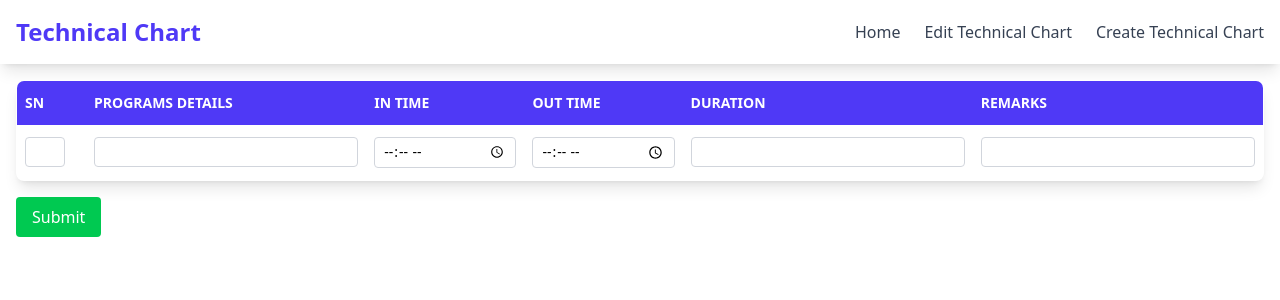
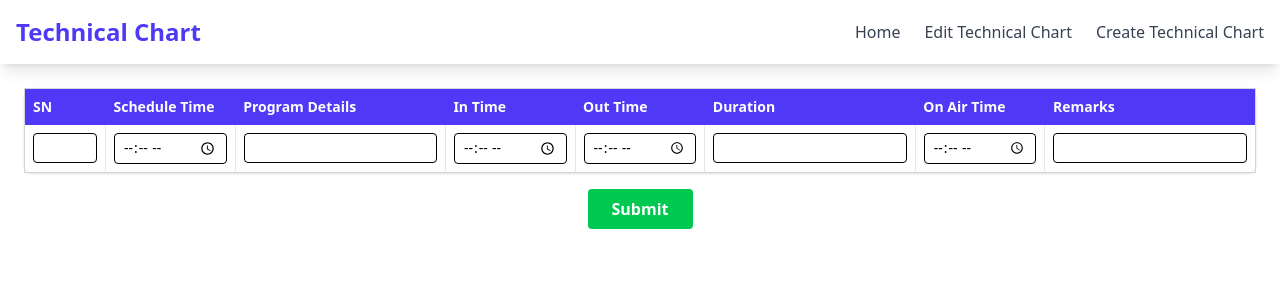
Before and after one commit to rpanhaur/New-Technical-chart-frontend-, a React (Vite) app: page /create-page in a window 1280 px wide. Shown: the top 300 px of the page. Built offline with nearby package versions, Linux system fonts and the light colour scheme; no server answers.

Commit message:
major change

```diff
--- a/pages/CreatePage.jsx
+++ b/pages/CreatePage.jsx
@@ -1,177 +1,326 @@
+// import { useState, useEffect } from "react";
+// import Navbar from "../components/Navbar";
+// import axios from "axios";
+// import { useNavigate } from "react-router-dom";
+
+// const CreatePage = () => {
+//   const navigate=useNavigate()
+//   const [data, setData] = useState({
+//     sn: "",
+//     scheduleTime: "",
+//     programDetails: "",
+//     duration: "",
+//     onAirTime: "",
+//     remarks: ""
+//   });
+
+//   const [existingSNs, setExistingSNs] = useState([]);
+//   const [errorMsg, setErrorMsg] = useState("");
+
+//   // Fetch existing SNs on mount
+//   useEffect(() => {
+//     axios.get("http://localhost:3000/api/roster")
+//       .then(res => {
+//         const snList = res.data.rosters.map(r => String(r.sn)); // Convert to string for input comparison
+//         setExistingSNs(snList);
+//       })
+//       .catch(err => {
+//         console.error("Failed to fetch existing SNs:", err);
+//       });
+//   }, []);
+
+//   // Automatically calculate duration when inTime or outTime changes
+//   useEffect(() => {
+//     if (data.inTime && data.outTime) {
+//       const start = new Date(`1970-01-01T${data.inTime}`);
+//       const end = new Date(`1970-01-01T${data.outTime}`);
+
+//       if (end > start) {
+//         const diffMs = end - start;
+//         const hours = String(Math.floor(diffMs / 3600000)).padStart(2, "0");
+//         const minutes = String(Math.floor((diffMs % 3600000) / 60000)).padStart(2, "0");
+//         const seconds = String(Math.floor((diffMs % 60000) / 1000)).padStart(2, "0");
+
+//         const formatted = `${hours}:${minutes}:${seconds}`;
+//         setData(prev => ({ ...prev, duration: formatted }));
+//       } else {
+//         setData(prev => ({ ...prev, duration: "00:00:00" }));
+//       }
+//     }
+//   }, [data.inTime, data.outTime]);
+
+//   const fileHandel = (event) => {
+//     const { name, value } = event.target;
+
+//     // Reset SN error when user edits it
+//     if (name === "sn") {
+//       setErrorMsg("");
+//     }
+
+//     setData(prev => ({
+//       ...prev,
+//       [name]: value
+//     }));
+//   };
+
+//   const addRoster = async (event) => {
+//     event.preventDefault();
+
+//     // Check for duplicate SN
+//     if (existingSNs.includes(String(data.sn))) {
+//       setErrorMsg(`SN ${data.sn} already exists. Please use a different SN.`);
+//       return;
+//     }
+
+//     try {
+//       console.log("Sending data:", data);
+//       const response = await axios.post('http://localhost:3000/api/roster', data);
+//       console.log('Response:', response.data);
+//       setErrorMsg(""); // Clear any previous error
+//       if(response.status==200){
+//         navigate('/')
+//         alert('Added Roster Successfully in Home Page')
+//       }
+//     } catch (error) {
+//       if (error.response) {
+//         console.error('Server responded with error:', error.response.data);
+//       } else if (error.request) {
+//         console.error('No response received:', error.request);
+//       } else {
+//         console.error('Error setting up request:', error.message);
+//       }
+//     }
+//   };
+
+//   return (
+//     <>
+//       <Navbar />
+//       <div className="overflow-x-auto p-4">
+//         {errorMsg && <div className="text-red-600 font-semibold mb-2">{errorMsg}</div>}
+//         <table className="min-w-full table-fixed border border-gray-300 bg-white shadow-lg rounded-lg overflow-hidden">
+//           <thead className="bg-indigo-600 text-white">
+//             <tr>
+//               <th className="px-2 py-3 text-sm font-semibold text-left">SN</th>
+//               <th className="px-2 py-3 text-sm font-semibold text-left">SCHEDULE TIME</th>
+//               <th className="px-2 py-3 text-sm font-semibold text-left">PROGRAMS DETAILS</th>
+//               <th className="px-2 py-3 text-sm font-semibold text-left">PGM DURATION</th>
+//               <th className="px-2 py-3 text-sm font-semibold text-left">ON AIR TIME</th>
+//               <th className="px-2 py-3 text-sm font-semibold text-left">REMARKS</th>
+//             </tr>
+//           </thead>
+//           <tbody className="divide-y divide-gray-200">
+//             <tr>
+//               <td className="px-2 py-3">
+//                 <input
+//                   className="w-10 border border-gray-300 rounded px-1 py-1 text-sm"
+//                   type="BIGINT"
+//                   name="sn"
+//                   value={data.sn}
+//                   onChange={fileHandel}
+//                 />
+//               </td>
+//               <td className="px-2 py-3">
+//                 <input
+//                   className="w-full border border-gray-300 rounded px-1 py-1 text-sm"
+//                   type="time"
+//                   name="scheduleTime"
+//                   value={data.scheduleTime}
+//                   onChange={fileHandel}
+//                 />
+//               </td>
+//               <td className="px-2 py-3">
+//                 <input
+//                   className="w-full border border-gray-300 rounded px-2 py-1 text-sm"
+//                   type="text"
+//                   name="programDetails"
+//                   value={data.programDetails}
+//                   onChange={fileHandel}
+//                 />
+//               </td>
+//               <td className="px-2 py-3">
+//                 <input
+//                   className="w-full border border-gray-300 rounded px-2 py-1 text-sm"
+//                   type="time"
+//                   name="duration"
+//                   value={data.duration}
+//                   onChange={fileHandel}
+//                 />
+//               </td>
+//               <td className="px-2 py-3">
+//                 <input
+//                   className="w-full border border-gray-300 rounded px-2 py-1 text-sm"
+//                   type="time"
+//                   name="onAirTime"
+//                   value={data.onAirTime}
+//                   onChange={fileHandel}
+
+//                 />
+//               </td>
+//               <td className="px-2 py-3">
+//                 <input
+//                   className="w-full border border-gray-300 rounded px-2 py-1 text-sm"
+//                   type="text"
+//                   name="remarks"
+//                   value={data.remarks}
+//                   onChange={fileHandel}
+//                 />
+//               </td>
+//             </tr>
+//           </tbody>
+//         </table>
+
+//         <div className="mt-4">
+//           <button
+//             className="bg-green-500 text-white px-4 py-2 rounded hover:bg-indigo-700"
+//             onClick={addRoster}
+//           >
+//             Submit
+//           </button>
+//         </div>
+//       </div>
+//     </>
+//   );
+// };
+
+// export default CreatePage;
+
+
 import { useState, useEffect } from "react";
 import Navbar from "../components/Navbar";
 import axios from "axios";
 import { useNavigate } from "react-router-dom";
 
 const CreatePage = () => {
-  const navigate=useNavigate()
+  const navigate = useNavigate();
+
   const [data, setData] = useState({
     sn: "",
+    scheduleTime: "",
     programDetails: "",
     inTime: "",
     outTime: "",
     duration: "",
-    remarks: ""
+    onAirTime: "",
+    remarks: "",
   });
 
   const [existingSNs, setExistingSNs] = useState([]);
   const [errorMsg, setErrorMsg] = useState("");
 
-  // Fetch existing SNs on mount
   useEffect(() => {
     axios.get("http://localhost:3000/api/roster")
       .then(res => {
-        const snList = res.data.rosters.map(r => String(r.sn)); // Convert to string for input comparison
+        const snList = res.data.rosters.map(r => String(r.sn));
         setExistingSNs(snList);
       })
-      .catch(err => {
-        console.error("Failed to fetch existing SNs:", err);
-      });
+      .catch(err => console.error("Failed to fetch SNs:", err));
   }, []);
 
-  // Automatically calculate duration when inTime or outTime changes
   useEffect(() => {
     if (data.inTime && data.outTime) {
-      const start = new Date(`1970-01-01T${data.inTime}`);
-      const end = new Date(`1970-01-01T${data.outTime}`);
+      const inDate = new Date(`1970-01-01T${data.inTime}`);
+      const outDate = new Date(`1970-01-01T${data.outTime}`);
 
-      if (end > start) {
-        const diffMs = end - start;
+      if (outDate > inDate) {
+        const diffMs = outDate - inDate;
         const hours = String(Math.floor(diffMs / 3600000)).padStart(2, "0");
         const minutes = String(Math.floor((diffMs % 3600000) / 60000)).padStart(2, "0");
         const seconds = String(Math.floor((diffMs % 60000) / 1000)).padStart(2, "0");
 
-        const formatted = `${hours}:${minutes}:${seconds}`;
-        setData(prev => ({ ...prev, duration: formatted }));
+        const formattedDuration = `${hours}:${minutes}:${seconds}`;
+        setData(prev => ({ ...prev, duration: formattedDuration }));
       } else {
         setData(prev => ({ ...prev, duration: "00:00:00" }));
       }
     }
   }, [data.inTime, data.outTime]);
 
-  const fileHandel = (event) => {
-    const { name, value } = event.target;
+  useEffect(() => {
+    if (data.onAirTime && data.duration) {
+      const onAir = new Date(`1970-01-01T${data.onAirTime}`);
+      const [h, m, s] = data.duration.split(":").map(Number);
 
-    // Reset SN error when user edits it
-    if (name === "sn") {
-      setErrorMsg("");
+      const durationMs = ((h * 3600) + (m * 60) + s) * 1000;
+      const schedule = new Date(onAir - durationMs);
+
+      const scheduleTime = schedule.toTimeString().split(" ")[0].slice(0, 8);
+      setData(prev => ({ ...prev, scheduleTime }));
     }
+  }, [data.onAirTime, data.duration]);
 
-    setData(prev => ({
-      ...prev,
-      [name]: value
-    }));
+  const handleChange = (e) => {
+    const { name, value } = e.target;
+    if (name === "sn") setErrorMsg("");
+    setData(prev => ({ ...prev, [name]: value }));
   };
 
-  const addRoster = async (event) => {
-    event.preventDefault();
-
-    // Check for duplicate SN
+  const addRoster = async (e) => {
+    e.preventDefault();
     if (existingSNs.includes(String(data.sn))) {
-      setErrorMsg(`SN ${data.sn} already exists. Please use a different SN.`);
+      setErrorMsg(`SN ${data.sn} already exists.`);
       return;
     }
 
     try {
-      console.log("Sending data:", data);
-      const response = await axios.post('http://localhost:3000/api/roster', data);
-      console.log('Response:', response.data);
-      setErrorMsg(""); // Clear any previous error
-      if(response.status==200){
-        navigate('/')
-        alert('Added Roster Successfully in Home Page')
+      const res = await axios.post("http://localhost:3000/api/roster", data);
+      if (res.status === 200) {
+        alert("Roster Added Successfully");
+        navigate("/");
       }
-    } catch (error) {
-      if (error.response) {
-        console.error('Server responded with error:', error.response.data);
-      } else if (error.request) {
-        console.error('No response received:', error.request);
-      } else {
-        console.error('Error setting up request:', error.message);
-      }
+    } catch (err) {
+      console.error("Submit failed:", err);
     }
   };
 
   return (
     <>
       <Navbar />
-      <div className="overflow-x-auto p-4">
+      <div className="p-6">
         {errorMsg && <div className="text-red-600 font-semibold mb-2">{errorMsg}</div>}
-        <table className="min-w-full table-fixed border border-gray-300 bg-white shadow-lg rounded-lg overflow-hidden">
+
+        <table className="w-full border border-gray-300 shadow rounded-lg">
           <thead className="bg-indigo-600 text-white">
             <tr>
-              <th className="px-2 py-3 text-sm font-semibold text-left">SN</th>
-              <th className="px-2 py-3 text-sm font-semibold text-left">PROGRAMS DETAILS</th>
-              <th className="px-2 py-3 text-sm font-semibold text-left">IN TIME</th>
-              <th className="px-2 py-3 text-sm font-semibold text-left">OUT TIME</th>
-              <th className="px-2 py-3 text-sm font-semibold text-left">DURATION</th>
-              <th className="px-2 py-3 text-sm font-semibold text-left">REMARKS</th>
+              {['SN', 'Schedule Time', 'Program Details', 'In Time', 'Out Time', 'Duration', 'On Air Time', 'Remarks'].map(header => (
+                <th key={header} className="p-2 text-left text-sm font-semibold">{header}</th>
+              ))}
             </tr>
           </thead>
-          <tbody className="divide-y divide-gray-200">
-            <tr>
-              <td className="px-2 py-3">
-                <input
-                  className="w-10 border border-gray-300 rounded px-1 py-1 text-sm"
-                  type="number"
-                  name="sn"
-                  value={data.sn}
-                  onChange={fileHandel}
-                />
+
+          <tbody>
+            <tr className="divide-x divide-gray-200">
+              <td className="p-2">
+                <input name="sn" value={data.sn} onChange={handleChange} className="w-16 border rounded px-1 py-1 text-sm" type="BIGINT" />
               </td>
-              <td className="px-2 py-3">
-                <input
-                  className="w-full border border-gray-300 rounded px-1 py-1 text-sm"
-                  type="text"
-                  name="programDetails"
-                  value={data.programDetails}
-                  onChange={fileHandel}
-                />
+              <td className="p-2">
+                <input name="scheduleTime" value={data.scheduleTime} onChange={handleChange} className="w-full border rounded px-2 py-1 text-sm" type="time" />
               </td>
-              <td className="px-2 py-3">
-                <input
-                  className="w-full border border-gray-300 rounded px-2 py-1 text-sm"
-                  type="time"
-                  name="inTime"
-                  value={data.inTime}
-                  onChange={fileHandel}
-                />
+              <td className="p-2">
+                <input name="programDetails" value={data.programDetails} onChange={handleChange} className="w-full border rounded px-2 py-1 text-sm" type="text" />
               </td>
-              <td className="px-2 py-3">
-                <input
-                  className="w-full border border-gray-300 rounded px-2 py-1 text-sm"
-                  type="time"
-                  name="outTime"
-                  value={data.outTime}
-                  onChange={fileHandel}
-                />
+              <td className="p-2">
+                <input name="inTime" value={data.inTime} onChange={handleChange} className="w-full border rounded px-2 py-1 text-sm" type="time" />
               </td>
-              <td className="px-2 py-3">
-                <input
-                  className="w-full border border-gray-300 rounded px-2 py-1 text-sm"
-                  type="text"
-                  name="duration"
-                  value={data.duration}
-                  readOnly
-                />
+              <td className="p-2">
+                <input name="outTime" value={data.outTime} onChange={handleChange} className="w-full border rounded px-2 py-1 text-sm" type="time" />
               </td>
-              <td className="px-2 py-3">
-                <input
-                  className="w-full border border-gray-300 rounded px-2 py-1 text-sm"
-                  type="text"
-                  name="remarks"
-                  value={data.remarks}
-                  onChange={fileHandel}
-                />
+              <td className="p-2">
+                <input name="duration" value={data.duration} onChange={handleChange} className="w-full border rounded px-2 py-1 text-sm" type="text" />
+              </td>
+              <td className="p-2">
+                <input name="onAirTime" value={data.onAirTime} onChange={handleChange} className="w-full border rounded px-2 py-1 text-sm" type="time" />
+              </td>
+              <td className="p-2">
+                <input name="remarks" value={data.remarks} onChange={handleChange} className="w-full border rounded px-2 py-1 text-sm" type="text" />
               </td>
             </tr>
           </tbody>
         </table>
 
-        <div className="mt-4">
+        <div className="mt-4 text-center">
           <button
-            className="bg-green-500 text-white px-4 py-2 rounded hover:bg-indigo-700"
             onClick={addRoster}
+            className="bg-green-500 hover:bg-green-600 text-white font-semibold py-2 px-6 rounded"
           >
             Submit
           </button>
--- a/pages/Home.jsx
+++ b/pages/Home.jsx
@@ -1,53 +1,137 @@
 
 
+
+// import { useEffect, useState } from "react";
+// import axios from "axios";
+// import Navbar from "../components/Navbar";
+// import ContentPageHead from "../components/ContentPageHead";
+// import ContentPageBody from "../components/ContentPageBody";
+
+
+// const Home = () => {
+
+//   const[roster,setRoster]=useState([])
+
+//   const fetchRoster=async()=>{
+
+//     const response=await axios.get('http://localhost:3000/api/roster')
+//     console.log(response.data.rosters);
+//     setRoster(response.data.rosters)
+//   }
+
+//   useEffect(()=>{
+//     fetchRoster()
+//   },[])
+//   console.log(roster,'final data ');
+
+
+
+//     return (
+//         <>
+//             <Navbar/>
+//             <ContentPageHead/>
+
+
+//             <div className="overflow-x-auto">
+//                 <table className="min-w-full table-fixed border border-gray-300 bg-white shadow-lg rounded-lg overflow-hidden">
+//                     <thead className="bg-indigo-600 text-white">
+//                         <tr>
+//                             <th className="px-2 py-3 text-sm font-semibold text-left">SN</th>
+//                             <th className="px-2 py-3 text-sm font-semibold text-left">SCHEDULE TIME</th>
+//                             <th className="px-2 py-3 text-sm font-semibold text-left">PROGRAM DETAILS</th>
+//                             <th className="px-2 py-3 text-sm font-semibold text-left">PGM DURATION </th>
+//                             <th className="px-2 py-3 text-sm font-semibold text-left">ON AIR TIME</th>
+//                             <th className="px-2 py-3 text-sm font-semibold text-left">REMARKS</th>
+//                         </tr>
+//                     </thead>
+//                     <tbody className="divide-y divide-gray-200">
+//                         {roster.map((p) => (
+//                             <ContentPageBody key={p.id} schedule={p} />
+//                         ))}
+//                     </tbody>
+//                 </table>
+//             </div>
+//         </>
+//     );
+// };
+
+// export default Home;
 
 import { useEffect, useState } from "react";
 import axios from "axios";
 import Navbar from "../components/Navbar";
 import ContentPageHead from "../components/ContentPageHead";
-import ContentPageBody from "../components/ContentPageBody";
-
 
 const Home = () => {
+  const [roster, setRoster] = useState([]);
 
-  const[roster,setRoster]=useState([])
+  const fetchRoster = async () => {
+    try {
+      const response = await axios.get("http://localhost:3000/api/roster");
+      setRoster(response.data.rosters);
+    } catch (err) {
+      console.error("Error fetching roster:", err);
+    }
+  };
 
-  const fetchRoster=async()=>{
-
-    const response=await axios.get('http://localhost:3000/api/roster')
-    console.log(response.data.rosters);
-    setRoster(response.data.rosters)
-  }
-
-  useEffect(()=>{
-    fetchRoster()
-  },[])
-  console.log(roster,'final data ');
-
-
+  useEffect(() => {
+    fetchRoster();
+  }, []);
 
   return (
     <>
-            <Navbar/>
+      <Navbar />
       <ContentPageHead/>
-
-
-            <div className="overflow-x-auto">
-                <table className="min-w-full table-fixed border border-gray-300 bg-white shadow-lg rounded-lg overflow-hidden">
+      <div className="p-6">
+        <table className="w-full border border-gray-300 shadow rounded-lg">
           <thead className="bg-indigo-600 text-white">
             <tr>
-                            <th className="px-2 py-3 text-sm font-semibold text-left">SN</th>
-                            <th className="px-2 py-3 text-sm font-semibold text-left">PROGRAMS DETAILS</th>
-                            <th className="px-2 py-3 text-sm font-semibold text-left">IN TIME</th>
-                            <th className="px-2 py-3 text-sm font-semibold text-left">OUT TIME</th>
-                            <th className="px-2 py-3 text-sm font-semibold text-left">DURATION</th>
-                            <th className="px-2 py-3 text-sm font-semibold text-left">REMARKS</th>
+              {[
+                "SN",
+                "Schedule Time",
+                "Program Details",
+                "In Time",
+                "Out Time",
+                "Duration",
+                "On Air Time",
+                "Remarks",
+              ].map((header) => (
+                <th
+                  key={header}
+                  className="p-2 text-left text-sm font-semibold"
+                >
+                  {header}
+                </th>
+              ))}
             </tr>
           </thead>
           <tbody className="divide-y divide-gray-200">
-                        {roster.map((p) => (
-                            <ContentPageBody key={p.id} schedule={p} />
-                        ))}
+            {roster.length === 0 ? (
+              <tr>
+                <td
+                  colSpan="8"
+                  className="text-center text-gray-500 py-4 text-sm"
+                >
+                  No data available.
+                </td>
+              </tr>
+            ) : (
+              roster.map((item) => (
+                <tr
+                  key={item._id || item.sn}
+                  className="hover:bg-gray-50 transition-colors divide-x divide-gray-100"
+                >
+                  <td className="p-2 text-sm">{item.sn}</td>
+                  <td className="p-2 text-sm">{item.scheduleTime}</td>
+                  <td className="p-2 text-sm">{item.programDetails}</td>
+                  <td className="p-2 text-sm">{item.inTime}</td>
+                  <td className="p-2 text-sm">{item.outTime}</td>
+                  <td className="p-2 text-sm">{item.duration}</td>
+                  <td className="p-2 text-sm">{item.onAirTime}</td>
+                  <td className="p-2 text-sm">{item.remarks}</td>
+                </tr>
+              ))
+            )}
           </tbody>
         </table>
       </div>
```
Also changed, not shown: components/ContentPageBody.jsx (+7 -7 lines). Lines whose indentation alone changed are shown as unchanged.
